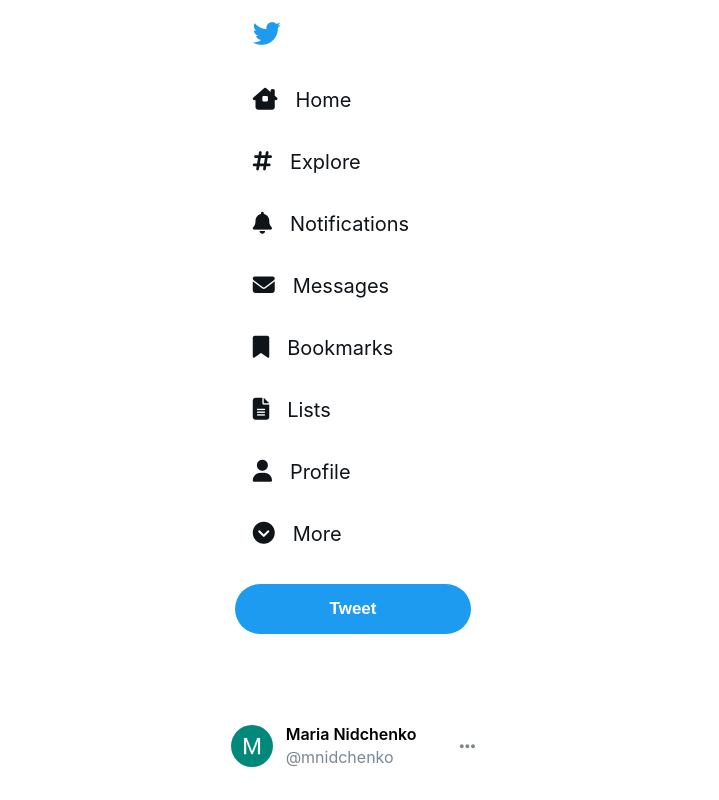
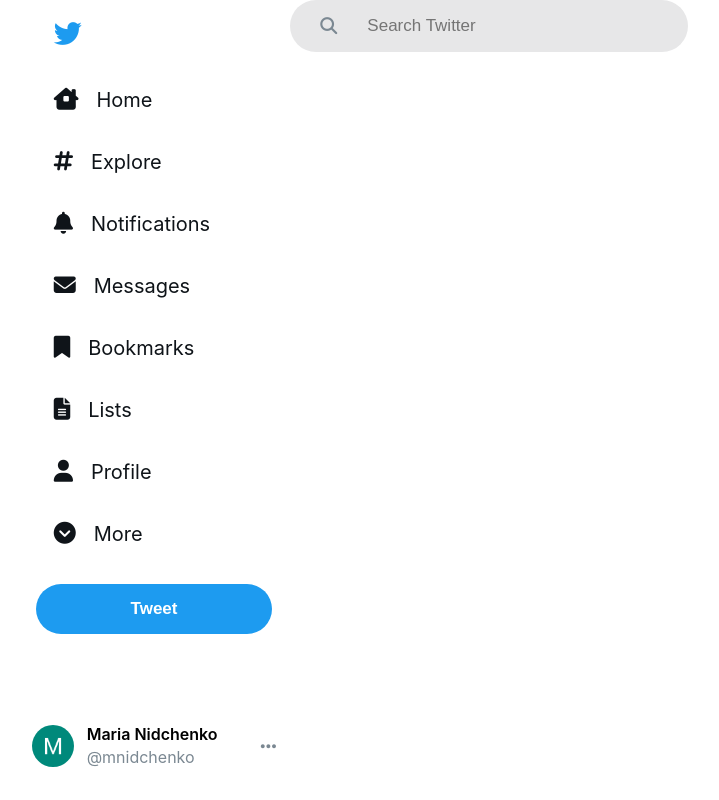
Before and after one commit to marianidchenko/TwitterClone, a plain HTML site: page index.html in a window 1280 px wide. Shown: the whole page, without its empty margins (287-1006 px from the left). Drawn offline with Linux system fonts and the light colour scheme.

Commit message:
added search bar

```diff
--- a/index.html
+++ b/index.html
@@ -5,6 +5,7 @@
         <meta http-equiv="X-UA-Compatible" content="IE=edge" />
         <meta name="viewport" content="width=device-width, initial-scale=1.0" />
         <title>Twitter Clone</title>
+        <link rel="stylesheet" type="text/css" href="right-sidebar.css" />
         <link rel="stylesheet" type="text/css" href="left-sidebar.css" />
         <link rel="stylesheet" type="text/css" href="main.css" />
     </head>
@@ -74,7 +75,12 @@
                 </article>
             </aside>
             <main class="main-feed"></main>
-            <aside class="sidebar-right"></aside>
+            <aside class="sidebar-right">
+                <from class="search">
+                    <input type="text" placeholder="Search Twitter" class="search-bar"/>
+                    <button class="search-btn"><i class="fa-solid fa-magnifying-glass"></i></button>
+                </from>
+            </aside>
         </div>
     </body>
 </html>
--- a/main.css
+++ b/main.css
@@ -15,4 +15,6 @@ body {
 .container {
     font-family: -apple-system, BlinkMacSystemFont, sans-serif;
     max-width: 1265px;
+    display: flex;
+    justify-content: center;
 }
--- a/right-sidebar.css
+++ b/right-sidebar.css
@@ -1,2 +1,29 @@
 @import url("https://use.fontawesome.com/releases/v6.1.1/css/all.css");
-@import './main.css';
+@import "./main.css";
+
+.sidebar-right .search {
+    display: flex;
+    flex-flow: row-reverse;
+}
+
+.sidebar-right .search-bar {
+    border-radius: 0 52px 52px 0;
+    background-color: var(--clr-hover-gray);
+    border: none;
+    padding: 16px 100px 16px 0px;
+    font-size: 17px;
+
+}
+
+.sidebar-right .search-btn {
+    border-radius: 52px 0 0 52px;
+    background-color: var(--clr-hover-gray);
+    border: none;
+    padding: 16px 30px;
+}
+
+
+.sidebar-right .search-btn .fa-magnifying-glass {
+    font-size: 17px;
+    color: var(--clr-font-gray);
+}
```
